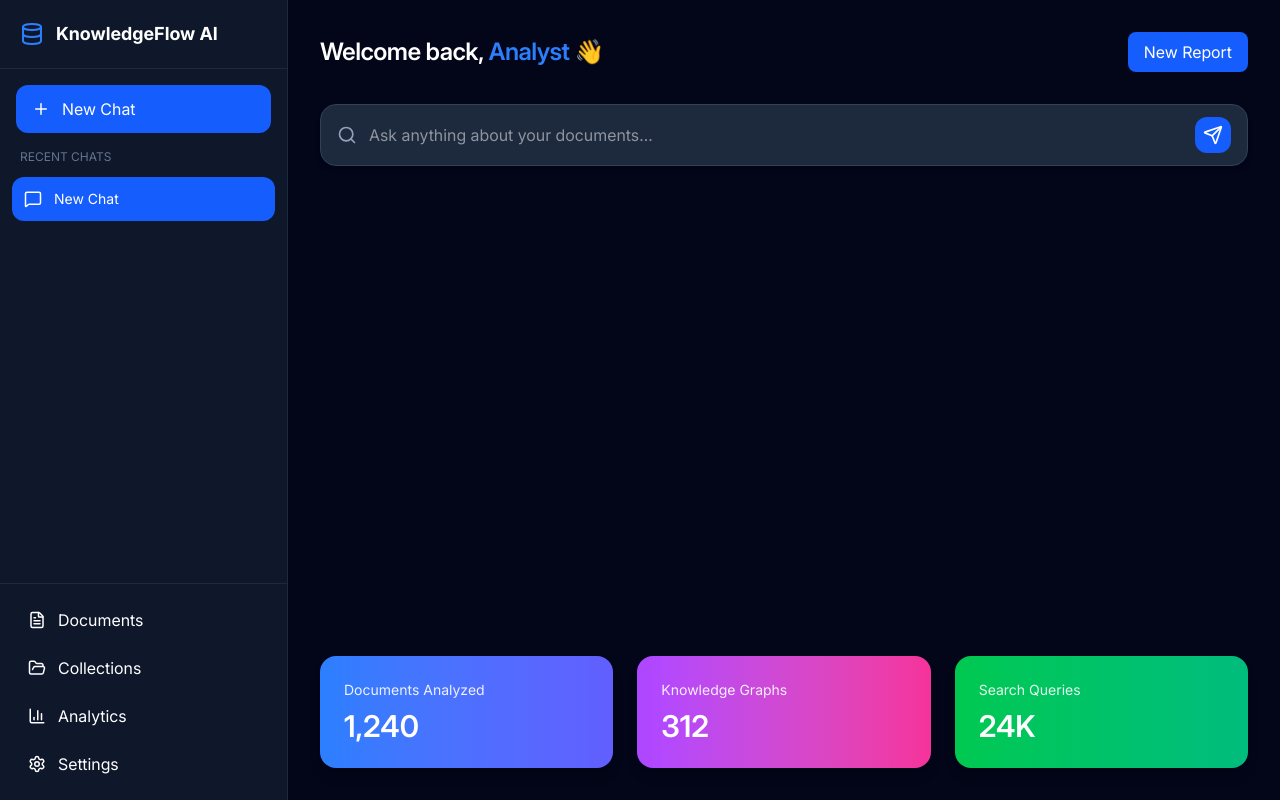
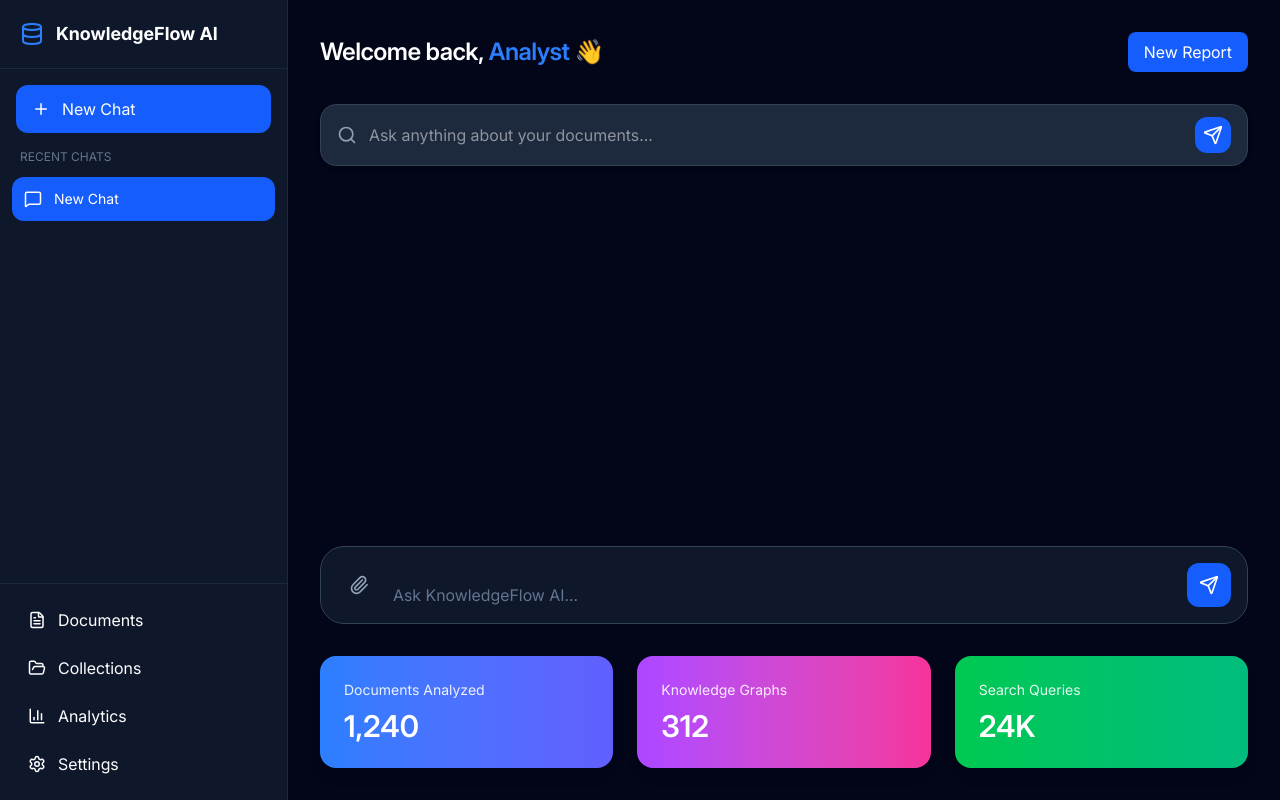
Before and after one commit to elmira-orooji/advanced-rag-system, a React (Vite) app in the folder frontend/my-rag-app/: page /home in a window 1280 px wide. Built offline with nearby package versions, Linux system fonts and the light colour scheme.

Commit message:
Create ChatInput & handle send message

```diff
--- /dev/null
+++ b/frontend/my-rag-app/src/components/ChatInput.tsx
@@ -0,0 +1,96 @@
+import { Paperclip, Send } from "lucide-react";
+import { useState } from "react";
+
+interface ChatInputProps {
+  disabled: boolean;
+
+  onSend: (
+    message: string
+  ) => void;
+}
+
+export default function ChatInput({
+  disabled,
+  onSend,
+}: ChatInputProps) {
+  const [value, setValue] =
+    useState("");
+
+  const handleSend = () => {
+    if (
+      !value.trim() ||
+      disabled
+    )
+      return;
+
+    onSend(value);
+
+    setValue("");
+  };
+
+  return (
+    <div className="rounded-3xl border border-slate-700 bg-slate-900 p-4">
+      <div className="flex items-end gap-3">
+        <button
+          className="
+            rounded-xl
+            p-3
+            text-slate-400
+            transition
+            hover:bg-slate-800
+          "
+        >
+          <Paperclip size={20} />
+        </button>
+
+        <textarea
+          rows={1}
+          value={value}
+          disabled={disabled}
+          placeholder="Ask KnowledgeFlow AI..."
+          onChange={(e) =>
+            setValue(
+              e.target.value
+            )
+          }
+          onKeyDown={(e) => {
+            if (
+              e.key === "Enter" &&
+              !e.shiftKey
+            ) {
+              e.preventDefault();
+
+              handleSend();
+            }
+          }}
+          className="
+            max-h-40
+            flex-1
+            resize-none
+            bg-transparent
+            outline-none
+            text-white
+            placeholder:text-slate-500
+          "
+        />
+
+        <button
+          onClick={handleSend}
+          disabled={disabled}
+          className="
+            rounded-xl
+            bg-blue-600
+            p-3
+            text-white
+            transition
+            hover:bg-blue-700
+            disabled:cursor-not-allowed
+            disabled:opacity-50
+          "
+        >
+          <Send size={20} />
+        </button>
+      </div>
+    </div>
+  );
+}
--- a/frontend/my-rag-app/src/pages/HomePage.tsx
+++ b/frontend/my-rag-app/src/pages/HomePage.tsx
@@ -1,6 +1,7 @@
 import { useState } from "react";
 import { useEffect } from "react";
 import Sidebar from "../components/Sidebar";
+import ChatInput from "../components/ChatInput";
 import {
   useChatHistory,
 } from "../hooks/useChatHistory";
@@ -14,7 +15,7 @@ import ChatWindow from "../components/ChatWindow";
 
 export default function HomePage() {
   const [darkMode] = useState(true);
-  const [isThinking, ] = useState(false);
+  const [isThinking,setIsThinking, ] = useState(false);
   const [query, setQuery] = useState("");
 
 
@@ -25,6 +26,7 @@ export default function HomePage() {
   createNewChat,
   deleteChat,
   setActiveSessionId,
+  addMessage,
  } = useChatHistory();
 
   useEffect(() => {
@@ -33,6 +35,66 @@ export default function HomePage() {
    }
   }, [sessions.length]);
 
+const handleSendMessage = (
+  content: string
+) => {
+  if (!activeSessionId)
+    return;
+
+  const userMessage = {
+    id: crypto.randomUUID(),
+
+    role: "user" as const,
+
+    content,
+
+    createdAt:
+      new Date().toISOString(),
+  };
+
+  addMessage(
+    activeSessionId,
+    userMessage
+  );
+
+  setIsThinking(true);
+
+  setTimeout(() => {
+    addMessage(
+      activeSessionId,
+      {
+        id: crypto.randomUUID(),
+
+        role:
+          "assistant" as const,
+
+        content:
+          "KnowledgeFlow AI analyzed your documents and generated this mock response.",
+
+        createdAt:
+          new Date().toISOString(),
+
+        sources: [
+          {
+            id: "1",
+
+            title:
+              "annual_report.pdf",
+          },
+
+          {
+            id: "2",
+
+            title:
+              "research_notes.docx",
+          },
+        ],
+      }
+    );
+
+    setIsThinking(false);
+  }, 1500);
+};
 
   return (
     <div
@@ -90,6 +152,13 @@ export default function HomePage() {
   isThinking={isThinking}
 />
 
+<ChatInput
+  disabled={isThinking}
+  onSend={
+    handleSendMessage
+  }
+/>
+
         {/* Insight Cards */}
         <section className="grid grid-cols-1 md:grid-cols-3 gap-6">
           {[
```
